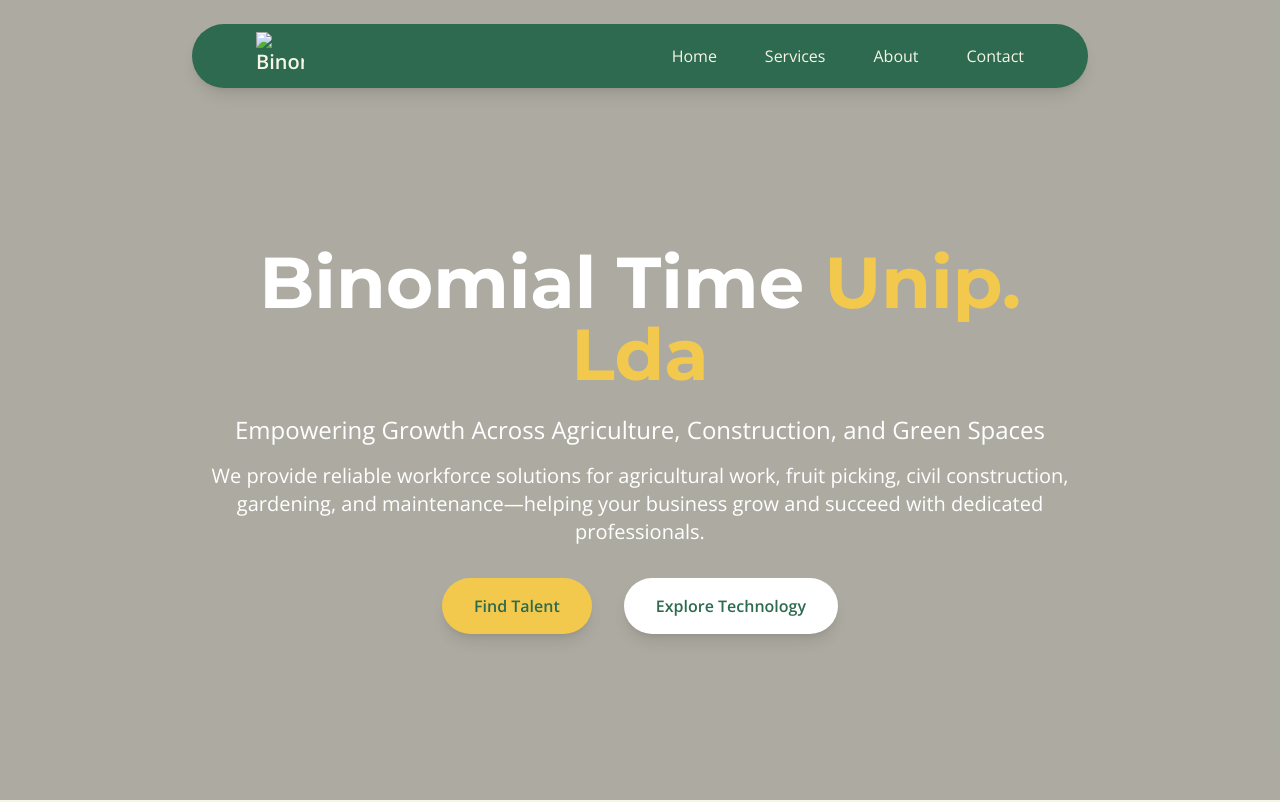
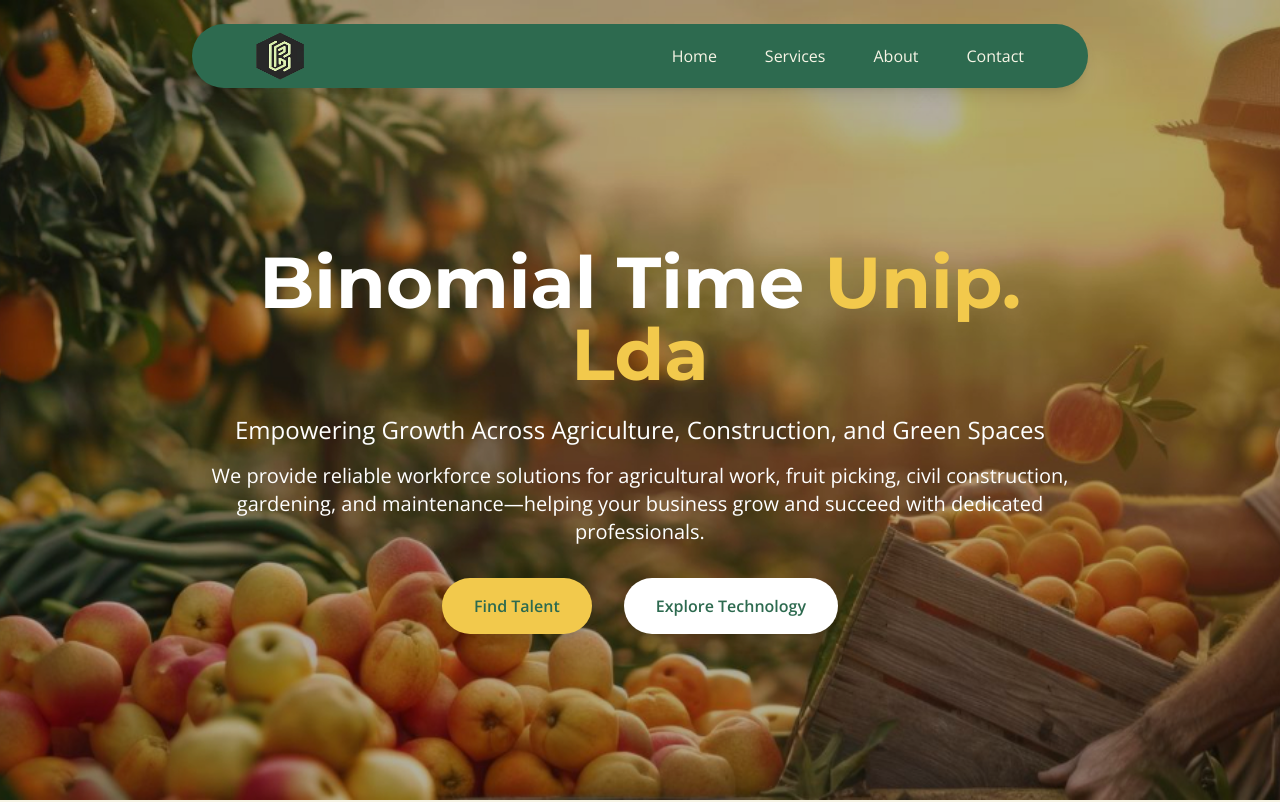
Before and after one commit to prabesh-regmi/agri-recruit, a plain HTML site: page index.html in a window 1280 px wide. Shown: the top 802 px of the page. Drawn offline with nearby package versions, Linux system fonts and the light colour scheme; the site is published under a folder, as on GitHub Pages, so addresses that start at the root find nothing.

Commit message:
fix image not loading issue

```diff
--- a/index.html
+++ b/index.html
@@ -178,7 +178,7 @@
     }
 
     .hero-bg-section {
-      background-image: url('/assets/images/hero-bg.jpg');
+      background-image: url('assets/images/hero-bg.jpg');
       /* Replace with your image path */
       background-size: cover;
       background-position: center;
@@ -216,7 +216,7 @@
     class="header-footer nav-transition absolute top-6 left-1/2 transform -translate-x-1/2 z-50 rounded-full px-16 py-2 shadow-lg w-[70%] max-w-5xl">
     <div class="flex items-center justify-between w-full">
       <div class="text-white font-bold text-xl">
-        <img src="/assets/images/logo.png" alt="Binomial Time Unip. Lda Logo" class="w-12 h-12" />
+        <img src="assets/images/logo.png" alt="Binomial Time Unip. Lda Logo" class="w-12 h-12" />
       </div>
       <div class="hidden md:flex space-x-12">
         <a href="#home" class="text-white hover:text-warm-yellow transition-colors duration-300">Home</a>
@@ -477,7 +477,7 @@
       <div class="grid md:grid-cols-5 gap-8">
         <div class="col-span-2 max-w-sm">
           <div class="flex flex-col items-start mb-4">
-            <img src="/assets/images/logo.png" alt="Binomial Time Unip. Lda Logo" class="w-14 h-14 mb-2" />
+            <img src="assets/images/logo.png" alt="Binomial Time Unip. Lda Logo" class="w-14 h-14 mb-2" />
             <div class="text-2xl font-bold">
               Binomial Time <span class="text-warm-yellow">Unip. Lda</span>
             </div>
```
